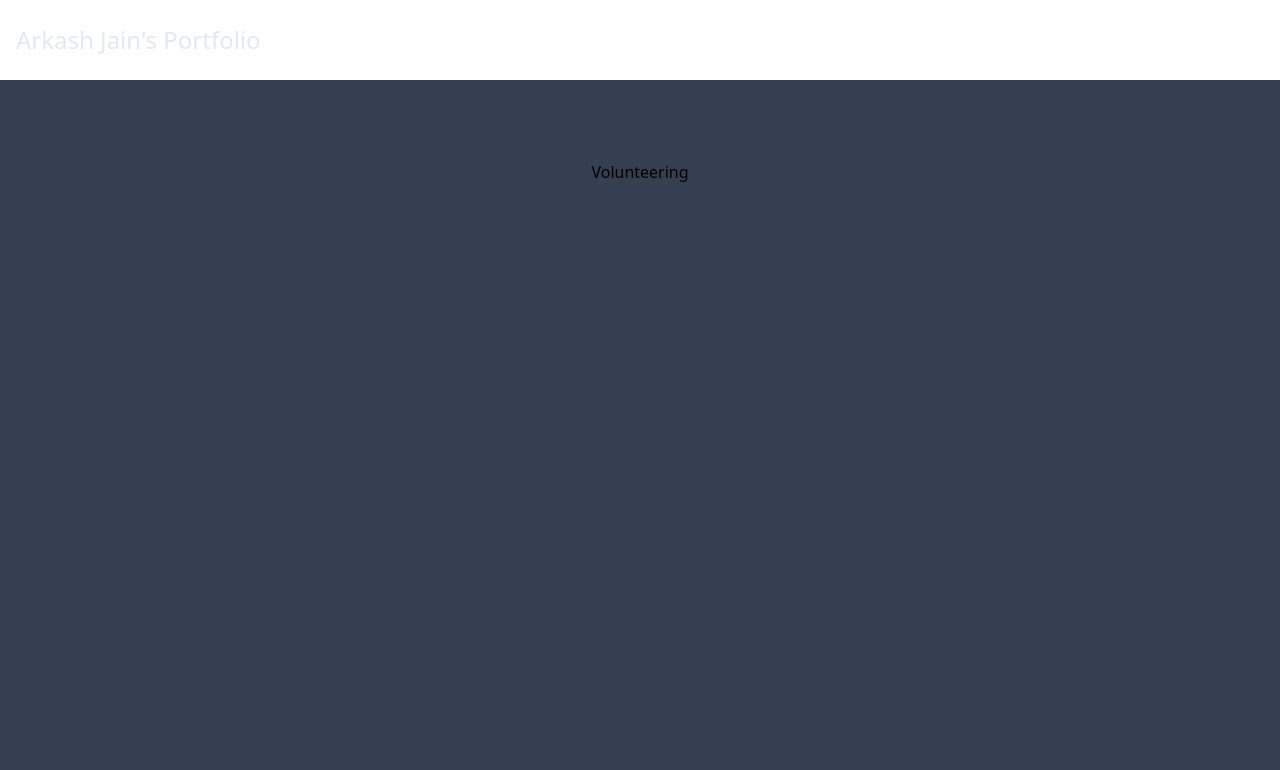
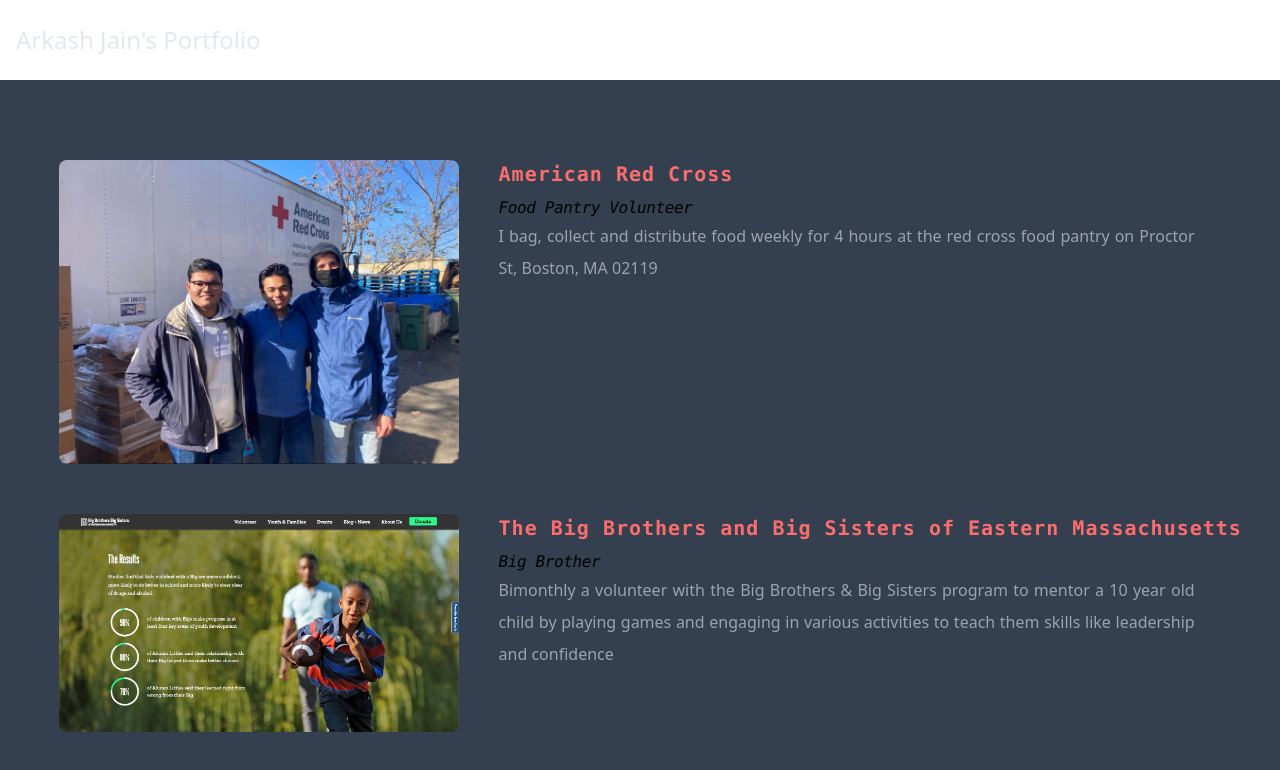
Before and after one commit to ArkashJ/Personal-Website, a Next.js app: page /Volunteering in a window 1280 px wide. Shown: the top 770 px of the page. Built offline with nearby package versions, Linux system fonts and the light colour scheme.

Commit message:
volunteering page made as well

```diff
--- a/components/mainPage/Projects.js
+++ b/components/mainPage/Projects.js
@@ -16,7 +16,7 @@
       <div className='border-b-2 border-[#e2e8f0] pb-[40px] w-[1500px]'>
       <div className='mx-[125px]'>
       <h1 className='py-2 font-mono text-3xl text-[#94a3b8]'>Projects</h1>
-          <div className="grid grid-cols-2 gap-4 mt-[30px]">
+          <div className="grid grid-cols-2 gap-4 mt-[30px] ">
             {widget}
         </div>
       </div>
--- a/components/mainPage/helpers/Widget.js
+++ b/components/mainPage/helpers/Widget.js
@@ -5,17 +5,20 @@
     <div className='bg-[#d6d3d1] flex flex-col justify-between items-center space-y-[-10%] h-[450px] w-[450px] rounded-xl  drop-shadow-md'>
         <h1 className='text-[#4c86a8] font-bold py-4 font-[700] text-xl'>{props.item.name}</h1>
         <p className='podcast-title font-poppins w-[410px] px-5'>{props.item.descript}</p>
+        <div className='filter hover:grayscale'>
           <Image
               src         = {props.item.src}
               alt         = {props.item.descript}
               width       = {400}
               height      = {400}
-            className   = "rounded-lg  mb-1"
+              className   = "rounded-lg drop-shadow-md mb-1 transition hover:scale-105 ease-in-out"
               priority    = {true}
               style={{cursor:'pointer', marginBottom: '10px'}}
               onClick     = {() => window.open(props.item.ref, '_blank')}
               />
         </div>
+
+    </div>
   )
 }
 {/* <p className='overflow-hidden break-words'>{props.item.descript}</p> */}
--- a/components/volunteer/helper/Template.js
+++ b/components/volunteer/helper/Template.js
@@ -1,24 +1,27 @@
 import Image from 'next/image'
 const Template = (props) => {
   return (
-    <div className="flex flex-row justify-center items-start">
+    <div className="flex flex-row justify-center items-start ml-[4%]">
 
         <Image
             src         = {props.item.src}
             width       = {400}
             height      = {400}
-            className   = "rounded-lg mb- 1hover:scale-130 transform transition-transform"
+            className   = "rounded-lg mb-[50px] hover:scale-110 transform transition-transform"
             style       = {{cursor:'pointer'}}
             onClick     = {() => window.open(props.item.ref, '_blank')}
         />
 
-        <div className="flex flex-col justify-start align-middle ">
+        <div className="flex flex-col justify-start align-middle pl-[40px]">
 
-            <div className="text-2xl font-sans text-[#FC6D6D] tracking-wider">
+            <div className="text-xl font-mono text-[#FC6D6D] font-bold tracking-wider">
                 <h1>{props.item.name}</h1>
             </div>
-            <div className="text-justify font-sans subpixel-antialiased leading-loose text-gray-400">
-                <p>{props.item.description}</p>
+            <div className="text-l font-mono mt-2 tracking-tight">
+                <h1><i>{props.item.title}</i></h1>
+            </div>
+            <div className="text-justify font-sans w-[90%] subpixel-antialiased leading-loose text-gray-400">
+                <p>{props.item.descript}</p>
             </div>
 
         </div>
--- a/components/volunteer/info.js
+++ b/components/volunteer/info.js
@@ -0,0 +1,41 @@
+import Template from "./helper/Template";
+import redcross from '../../public/redcross.jpg';
+import bigbrother from '../../public/bigbrother.jpg';
+
+const Info = () => {
+    const infoCard = data.map(elem => {
+        return (
+            <Template
+                key     = {elem.id}
+                item    = {elem}
+            />
+        )
+    })
+
+  return (
+    <div className="flex flex-col items-start">
+        {infoCard}
+    </div>
+  )
+}
+
+export default Info
+
+const data = [
+    {
+        id      : 1,
+        src     : redcross,
+        ref     : "https://www.linkedin.com/feed/update/urn:li:activity:6999793137124524032/",
+        name    : "American Red Cross",
+        title   : "Food Pantry Volunteer",
+        descript: "I bag, collect and distribute food weekly for 4 hours at the red cross food pantry on Proctor St, Boston, MA 02119"
+    },
+    {
+        id      : 2,
+        src     : bigbrother,
+        ref     : "https://emassbigs.org/",
+        name    : "The Big Brothers and Big Sisters of Eastern Massachusetts",
+        title   : "Big Brother",
+        descript: "Bimonthly a volunteer with the Big Brothers & Big Sisters program to mentor a 10 year old child by playing games and engaging in various activities to teach them skills like leadership and confidence"
+    }
+]
--- a/pages/Volunteering.js
+++ b/pages/Volunteering.js
@@ -1,5 +1,6 @@
 import React from 'react'
 import Head from "next/head"
+import Info from '../components/volunteer/info'
 
 const Volunteering = () => {
   return (
@@ -7,7 +8,7 @@
         <Head>
             <title>Volunteering</title>
         </Head>
-        <h1>Volunteering</h1>
+        <Info/>
     </div>
   )
 }
```
Lines whose indentation alone changed are shown as unchanged.
